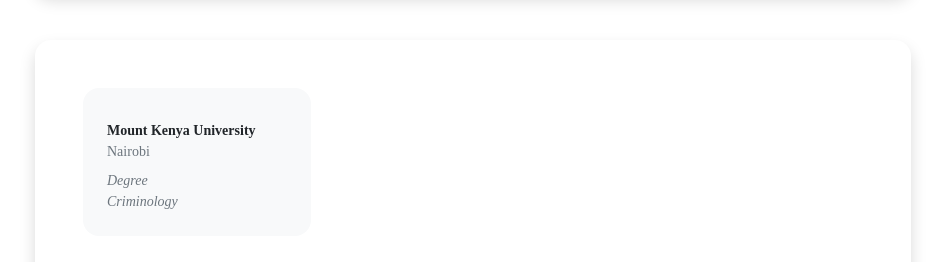
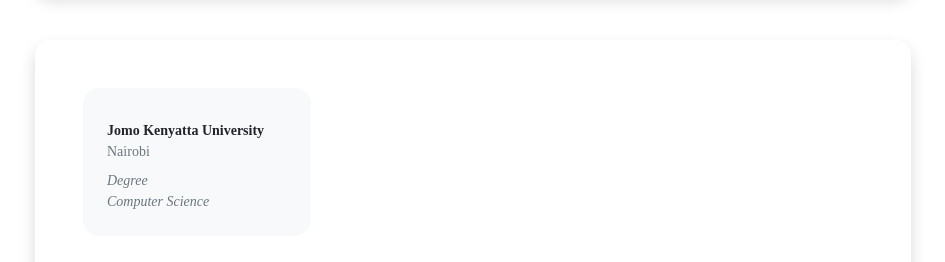
Before and after one commit to jakatsa/myportfolio, a React (Vite) app: page /experience in a window 1280 px wide. Shown: the part 1740-2002 px from the top of the page, without its empty margins (167-1112 px from the left). Built offline with nearby package versions, Linux system fonts and the light colour scheme.

Commit message:
updated profile

```diff
--- a/src/components/Experience.jsx
+++ b/src/components/Experience.jsx
@@ -63,10 +63,10 @@
                 description="Studied web development at Moringa School. Learned the fundamentals of web development with HTML, CSS, JavaScript, React Js, Python, SQL, and Flask and created responsive web pages and robust web applications."
               />
               <EducationCard
-                institution="Mount Kenya University"
+                institution="Jomo Kenyatta University"
                 location="Nairobi"
                 certificate="Degree"
-                field="Criminology"
+                field="Computer Science"
               />
 
               <EducationCard
```
